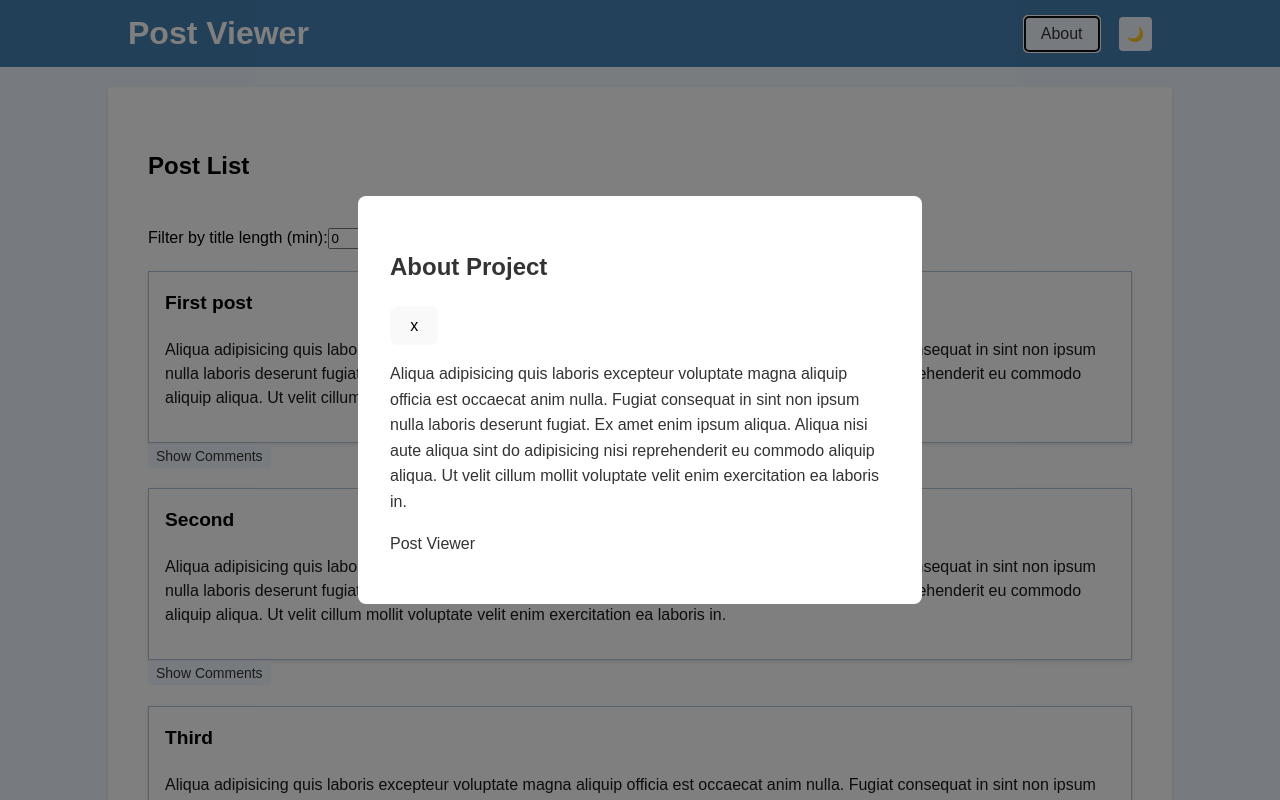
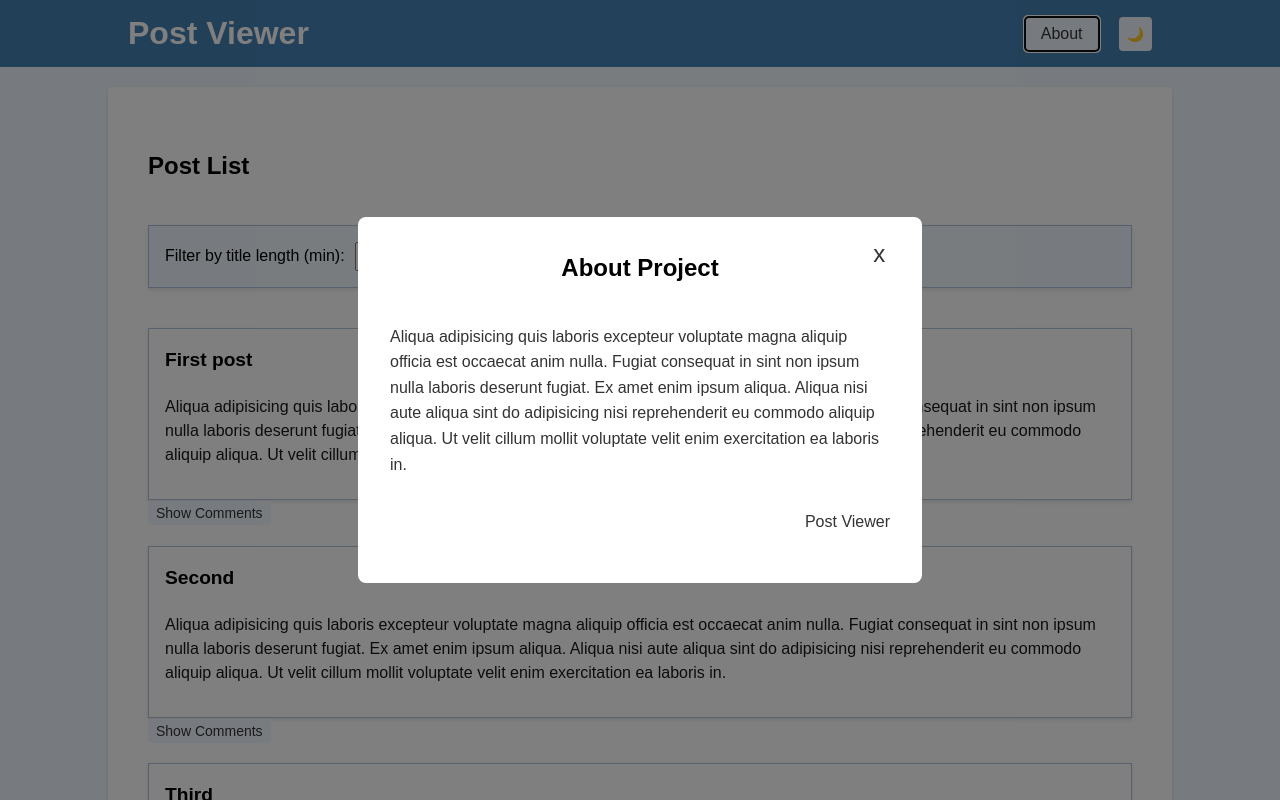
Before and after one commit to digrayden/Post-Viewer, a React (Vite) app in the folder post-viewer-app/: page / in a window 1280 px wide. Both pictures are taken after a click on the button "About". Shown: the top 800 px of the page. Built offline with nearby package versions, Linux system fonts and the light colour scheme.

Commit message:
feat: moved styles into separate modules

```diff
--- /dev/null
+++ b/post-viewer-app/src/features/PostLengthFilter/ui/PostLengthFilter.module.css
@@ -0,0 +1,12 @@
+.filter {
+  margin-bottom: 20px;
+  border: 1px solid var(--card-border);
+  padding: 16px;
+  background-color: var(--primary-color);
+  box-shadow: var(--card-shadow);
+}
+
+.filter input {
+  margin-left: 10px;
+  padding: 5px;
+}
--- a/post-viewer-app/src/features/PostLengthFilter/ui/PostLengthFilter.tsx
+++ b/post-viewer-app/src/features/PostLengthFilter/ui/PostLengthFilter.tsx
@@ -1,5 +1,6 @@
 import { useState, useEffect } from 'react';
 import { filterByLength } from '../lib/filterByLength';
+import styles from './PostLengthFilter.module.css';
 
 interface PostLengthFilterProp {
   allPosts: { id: number; title: string; body: string }[];
@@ -21,7 +22,7 @@ const PostLengthFilter = ({ allPosts, onFilter, currentLength }: PostLengthFilte
   };
 
   return (
-    <div className="post-length-filter">
+    <div className={styles.filter}>
       <label>
         Filter by title length (min):
         <input
--- /dev/null
+++ b/post-viewer-app/src/shared/lib/hoc/HOC.module.css
@@ -0,0 +1,5 @@
+.loading {
+  display: flex;
+  justify-content: center;
+  font-size: 1.25rem;
+}
--- a/post-viewer-app/src/shared/lib/hoc/HOC.tsx
+++ b/post-viewer-app/src/shared/lib/hoc/HOC.tsx
@@ -1,5 +1,6 @@
 import { useState, useEffect } from 'react';
 import type { ReactNode } from 'react';
+import styles from './HOC.module.css';
 
 interface WithLoadingProp {
   loading?: boolean;
@@ -19,7 +20,7 @@ export const withLoading = <P extends object>(Component: React.ComponentType<P>)
     }, []);
 
     if (isLoading) {
-      return <div className='loading'>Loading...</div>;
+      return <div className={styles.loading}>Loading...</div>;
     }
 
     return <Component {...props as P} />;
--- a/post-viewer-app/src/shared/ui/Modal/Modal.module.css
+++ b/post-viewer-app/src/shared/ui/Modal/Modal.module.css
@@ -36,3 +36,20 @@
   color: var(--main-text);
   text-align: center;
 }
+
+.header {
+  display: flex;
+  justify-content: center;
+  align-items: center;
+  margin-bottom: 1rem;
+}
+
+.body {
+  margin-bottom: 1rem;
+}
+
+.footer {
+  display: flex;
+  justify-content: flex-end;
+  gap: 10px;
+}
--- a/post-viewer-app/src/shared/ui/Modal/Modal.tsx
+++ b/post-viewer-app/src/shared/ui/Modal/Modal.tsx
@@ -1,7 +1,7 @@
-import { useEffect } from 'react'
-import type { ReactNode } from 'react'
-import { createPortal } from 'react-dom'
-import { createContext, useContext } from 'react'
+import { useEffect } from 'react';
+import type { ReactNode } from 'react';
+import { createPortal } from 'react-dom';
+import { createContext, useContext } from 'react';
 import styles from './Modal.module.css';
 
 interface ModalTypeContext {
@@ -44,9 +44,9 @@ const ModalHeader = ({ children}: { children: ReactNode}) => {
   const context = useContext(ModalContext)
 
   return (
-    <div className='modal-header'>
-      <h2 className="modal-title">{children}</h2>
-      <button className='modal-close' onClick={context!.onClose}>
+    <div className={styles.header}>
+      <h2 className={styles.title}>{children}</h2>
+      <button className={styles.close} onClick={context!.onClose}>
         x
       </button>
     </div>
@@ -55,7 +55,7 @@ const ModalHeader = ({ children}: { children: ReactNode}) => {
 
 const ModalBody = ({ children}: { children: ReactNode}) => {
   return (
-    <div className='modal-body'>
+    <div className={styles.body}>
       {children}
     </div>
   )
@@ -63,7 +63,7 @@ const ModalBody = ({ children}: { children: ReactNode}) => {
 
 const ModalFooter = ({ children}: { children: ReactNode}) => {
   return (
-    <div className='modal-footer'>
+    <div className={styles.footer}>
       {children}
     </div>
   )
--- /dev/null
+++ b/post-viewer-app/src/widgets/CommentList/ui/CommentList.module.css
@@ -0,0 +1,26 @@
+.commentList {
+  margin-top: 10px;
+  border: 1px solid var(--card-border);
+  padding: 16px;
+  background-color: var(--secondary-color);
+  box-shadow: var(--card-shadow);
+}
+
+.comment {
+  margin-bottom: 10px;
+  cursor: pointer;
+}
+
+.comment h4 {
+  margin: 0 0 5px 0;
+}
+
+.showMoreBtn,
+.showLessBtn {
+  margin-left: 8px;
+  color: var(--main-text);
+  cursor: pointer;
+  background: none;
+  border: none;
+  text-decoration: underline;
+}
--- a/post-viewer-app/src/widgets/CommentList/ui/CommentList.tsx
+++ b/post-viewer-app/src/widgets/CommentList/ui/CommentList.tsx
@@ -1,5 +1,6 @@
 import { useState, useCallback } from 'react';
 import Button from '../../../shared/ui/Button/Button';
+import styles from './CommentList.module.css';
 
 interface Comment {
   id: number;
@@ -23,7 +24,7 @@ const CommentList = ({ comments, maxPreviewLength = 100 }: CommentListProps) =>
   }, []);
 
   return (
-    <div className="comment-list">
+    <div className={styles.commentList}>
       {comments.map(comment => {
         const isExpand = expandedComments[comment.id];
         const needsTruncation = comment.body.length > maxPreviewLength && !isExpand;
@@ -32,14 +33,14 @@ const CommentList = ({ comments, maxPreviewLength = 100 }: CommentListProps) =>
           : comment.body;
 
         return (
-          <div key={comment.id} className="comment">
+          <div key={comment.id} className={styles.comment}>
             <h4>{comment.name}</h4>
             <p>
               {displayText}
               {needsTruncation && (
                 <Button
                   onClick={() => toggleComment(comment.id)}
-                  className="show-more-btn"
+                  className={styles.showMoreBtn}
                 >
                   Show more
                 </Button>
@@ -47,7 +48,7 @@ const CommentList = ({ comments, maxPreviewLength = 100 }: CommentListProps) =>
               {isExpand && (
                 <Button
                   onClick={() => toggleComment(comment.id)}
-                  className="show-less-btn"
+                  className={styles.showLessBtn}
                 >
                   Roll up
                 </Button>
```
